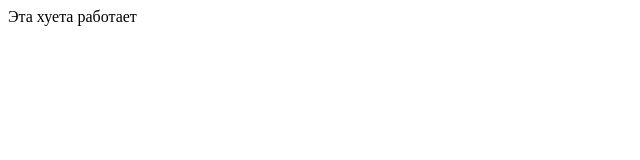
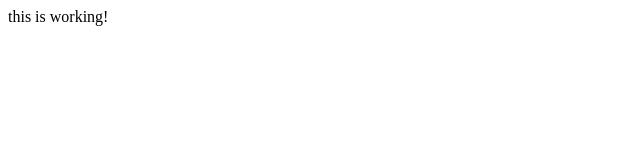
Before and after one commit to Nikitos-div/duo, a React app: page / in a window 1280 px wide. Shown: the top 160 px of the page, without its empty margins (0-640 px from the left). Built offline with nearby package versions, Linux system fonts and the light colour scheme.

Commit message:
add text

```diff
--- a/src/client/App.tsx
+++ b/src/client/App.tsx
@@ -3,7 +3,7 @@ import React from 'react'
 const App = () => {
     return (
         <div>
-            Эта хуета работает
+           this is working!
         </div>
     )
 }
--- a/webpack.config.js
+++ b/webpack.config.js
@@ -44,7 +44,7 @@ module.exports = {
     plugins: [
         new HtmlWebpackPlugin(
         {
-            title: 'бля',
+            title: 'Duo',
             template: './public/index.html',
         }
     )],
```
